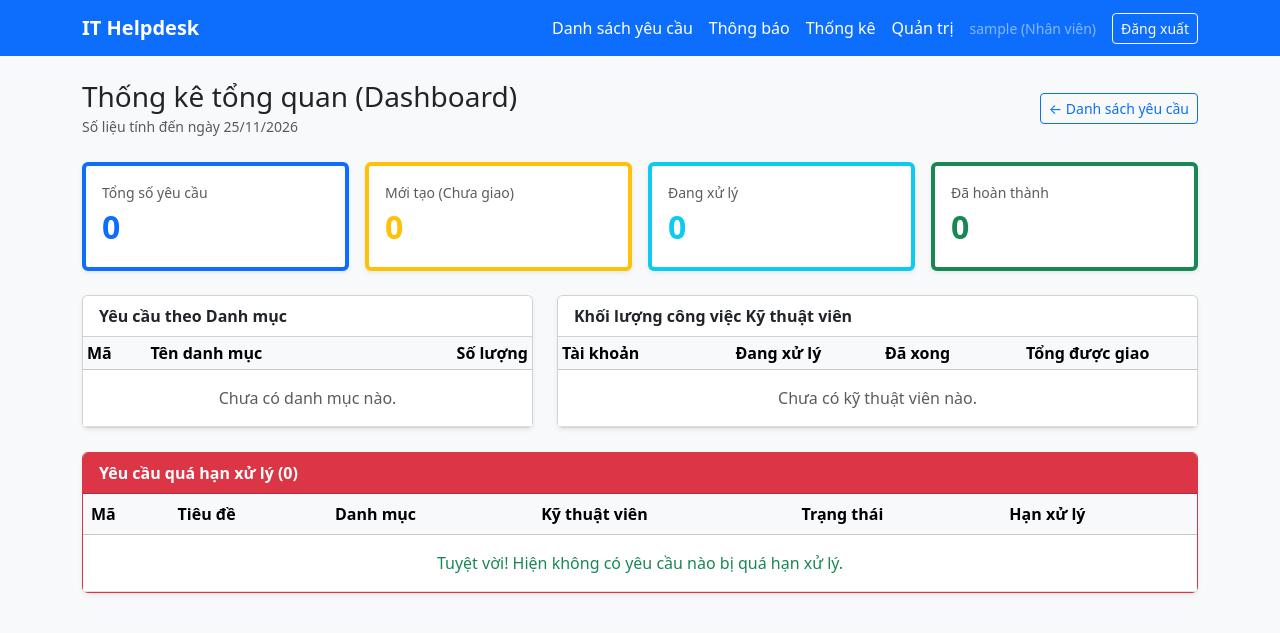
After one commit to 2511063092-stack/helpdesk-web-project, a Django app: page /dashboard/ in a window 1280 px wide. The commit adds this page. Shown: the top 633 px of the page. Run offline with Django 5.2, Linux system fonts and the light colour scheme; the visitor is signed in with stand-in values (Sample User, id 1); data comes from the database, SQL or seed files in the repository; data that the repository does not hold is empty.

Commit message:
Dashboard thong ke va canh bao qua han

```diff
--- a/config/settings.py
+++ b/config/settings.py
@@ -68,6 +68,8 @@ TEMPLATES = [
                 'django.template.context_processors.request',
                 'django.contrib.auth.context_processors.auth',
                 'django.contrib.messages.context_processors.messages',
+                # Tự động bơm biến unread_notifications_count vào mọi file HTML
+                'helpdesk.context_processors.unread_notifications',
             ],
         },
     },
--- a/helpdesk/templates/helpdesk/base.html
+++ b/helpdesk/templates/helpdesk/base.html
@@ -22,6 +22,10 @@
                             <span class="badge rounded-pill bg-danger">{{ unread_notifications_count }}</span>
                         {% endif %}
                     </a>
+                    <!-- Chỉ Quản lý hoặc Superuser mới thấy menu Thống kê -->
+                    {% if user.is_superuser or user.role == 'MANAGER' %}
+                        <a class="nav-link text-white" href="{% url 'dashboard' %}">Thống kê</a>
+                    {% endif %}
                     {% if user.is_staff %}
                         <a class="nav-link text-white" href="/admin/">Quản trị</a>
                     {% endif %}
--- /dev/null
+++ b/helpdesk/templates/helpdesk/dashboard.html
@@ -0,0 +1,168 @@
+{% extends 'helpdesk/base.html' %}
+
+{% block title %}Thống kê tổng quan - IT Helpdesk{% endblock %}
+
+{% block content %}
+<div class="d-flex justify-content-between align-items-center mb-4">
+    <div>
+        <h3 class="mb-0">Thống kê tổng quan (Dashboard)</h3>
+        <small class="text-muted">Số liệu tính đến ngày {{ today|date:"d/m/Y" }}</small>
+    </div>
+    <a href="{% url 'ticket_list' %}" class="btn btn-outline-primary btn-sm">
+        &larr; Danh sách yêu cầu
+    </a>
+</div>
+
+<!-- Hàng 1: 4 thẻ chỉ số KPI -->
+<div class="row g-3 mb-4">
+    <div class="col-6 col-md-3">
+        <div class="card shadow-sm border-start border-primary border-4 h-100">
+            <div class="card-body">
+                <div class="text-muted small">Tổng số yêu cầu</div>
+                <div class="fs-2 fw-bold text-primary">{{ stats.total }}</div>
+            </div>
+        </div>
+    </div>
+
+    <div class="col-6 col-md-3">
+        <div class="card shadow-sm border-start border-warning border-4 h-100">
+            <div class="card-body">
+                <div class="text-muted small">Mới tạo (Chưa giao)</div>
+                <div class="fs-2 fw-bold text-warning">{{ stats.new }}</div>
+            </div>
+        </div>
+    </div>
+
+    <div class="col-6 col-md-3">
+        <div class="card shadow-sm border-start border-info border-4 h-100">
+            <div class="card-body">
+                <div class="text-muted small">Đang xử lý</div>
+                <div class="fs-2 fw-bold text-info">{{ stats.in_progress }}</div>
+            </div>
+        </div>
+    </div>
+
+    <div class="col-6 col-md-3">
+        <div class="card shadow-sm border-start border-success border-4 h-100">
+            <div class="card-body">
+                <div class="text-muted small">Đã hoàn thành</div>
+                <div class="fs-2 fw-bold text-success">{{ stats.done }}</div>
+            </div>
+        </div>
+    </div>
+</div>
+
+<!-- Hàng 2: Thống kê theo Danh mục và Kỹ thuật viên -->
+<div class="row g-4 mb-4">
+    <div class="col-md-5">
+        <div class="card shadow-sm h-100">
+            <div class="card-header bg-white fw-semibold">Yêu cầu theo Danh mục</div>
+            <div class="table-responsive">
+                <table class="table table-sm table-hover align-middle mb-0">
+                    <thead class="table-light">
+                        <tr>
+                            <th>Mã</th>
+                            <th>Tên danh mục</th>
+                            <th class="text-end">Số lượng</th>
+                        </tr>
+                    </thead>
+                    <tbody>
+                        {% for cat in by_category %}
+                        <tr>
+                            <td class="fw-semibold">{{ cat.code }}</td>
+                            <td>{{ cat.name }}</td>
+                            <td class="text-end">
+                                <span class="badge bg-primary rounded-pill">{{ cat.ticket_count }}</span>
+                            </td>
+                        </tr>
+                        {% empty %}
+                        <tr>
+                            <td colspan="3" class="text-center text-muted py-3">Chưa có danh mục nào.</td>
+                        </tr>
+                        {% endfor %}
+                    </tbody>
+                </table>
+            </div>
+        </div>
+    </div>
+
+    <div class="col-md-7">
+        <div class="card shadow-sm h-100">
+            <div class="card-header bg-white fw-semibold">Khối lượng công việc Kỹ thuật viên</div>
+            <div class="table-responsive">
+                <table class="table table-sm table-hover align-middle mb-0">
+                    <thead class="table-light">
+                        <tr>
+                            <th>Tài khoản</th>
+                            <th class="text-center">Đang xử lý</th>
+                            <th class="text-center">Đã xong</th>
+                            <th class="text-center">Tổng được giao</th>
+                        </tr>
+                    </thead>
+                    <tbody>
+                        {% for tech in by_tech %}
+                        <tr>
+                            <td class="fw-semibold">{{ tech.username }}</td>
+                            <td class="text-center">
+                                <span class="badge bg-warning text-dark">{{ tech.open_assigned }}</span>
+                            </td>
+                            <td class="text-center">
+                                <span class="badge bg-success">{{ tech.done_assigned }}</span>
+                            </td>
+                            <td class="text-center fw-bold">{{ tech.total_assigned }}</td>
+                        </tr>
+                        {% empty %}
+                        <tr>
+                            <td colspan="4" class="text-center text-muted py-3">Chưa có kỹ thuật viên nào.</td>
+                        </tr>
+                        {% endfor %}
+                    </tbody>
+                </table>
+            </div>
+        </div>
+    </div>
+</div>
+
+<!-- Hàng 3: Cảnh báo các yêu cầu quá hạn xử lý -->
+<div class="card shadow-sm border-danger">
+    <div class="card-header bg-danger text-white fw-semibold">
+        Yêu cầu quá hạn xử lý ({{ overdue_tickets|length }})
+    </div>
+    <div class="table-responsive">
+        <table class="table table-hover align-middle mb-0">
+            <thead class="table-light">
+                <tr>
+                    <th>Mã</th>
+                    <th>Tiêu đề</th>
+                    <th>Danh mục</th>
+                    <th>Kỹ thuật viên</th>
+                    <th>Trạng thái</th>
+                    <th>Hạn xử lý</th>
+                </tr>
+            </thead>
+            <tbody>
+                {% for ticket in overdue_tickets %}
+                <tr>
+                    <td class="fw-bold">
+                        <a href="{% url 'ticket_detail' ticket.pk %}" class="text-decoration-none">
+                            {{ ticket.code }}
+                        </a>
+                    </td>
+                    <td>{{ ticket.title }}</td>
+                    <td>{{ ticket.category.name }}</td>
+                    <td>{{ ticket.assigned_to.username|default:"Chưa giao" }}</td>
+                    <td><span class="badge bg-secondary">{{ ticket.get_status_display }}</span></td>
+                    <td class="text-danger fw-semibold">{{ ticket.due_date|date:"d/m/Y" }}</td>
+                </tr>
+                {% empty %}
+                <tr>
+                    <td colspan="6" class="text-center text-success py-3">
+                        Tuyệt vời! Hiện không có yêu cầu nào bị quá hạn xử lý.
+                    </td>
+                </tr>
+                {% endfor %}
+            </tbody>
+        </table>
+    </div>
+</div>
+{% endblock %}
--- a/helpdesk/urls.py
+++ b/helpdesk/urls.py
@@ -22,4 +22,6 @@ urlpatterns = [
     path('notifications/', views.notification_list, name='notification_list'),
     path('notifications/<int:pk>/read/', views.notification_read, name='notification_read'),
     path('notifications/read-all/', views.notification_mark_all_read, name='notification_mark_all_read'),
+    # Trang thống kê tổng quan cho Quản lý
+    path('dashboard/', views.dashboard, name='dashboard'),
 ]
--- a/helpdesk/views.py
+++ b/helpdesk/views.py
@@ -1,10 +1,10 @@
 from django.contrib import messages
 from django.contrib.auth.decorators import login_required
 from django.core.exceptions import PermissionDenied
-from django.db.models import Q
+from django.db.models import Q, Count
 from django.shortcuts import get_object_or_404, redirect, render
 from django.views.decorators.http import require_POST
-
+from django.utils import timezone
 from .forms import TicketCreateForm, TicketUpdateForm
 from .models import Notification, Ticket, TicketHistory, User, Category
 
@@ -217,3 +217,74 @@ def notification_mark_all_read(request):
 
     messages.success(request, 'Đã đánh dấu tất cả thông báo là đã đọc.')
     return redirect('notification_list')
+
+@login_required
+def dashboard(request):
+    """Trang thống kê tổng quan hệ thống (chỉ dành cho Quản lý / Superuser)."""
+    # Lớp bảo vệ Backend: chặn Nhân viên và Kỹ thuật viên gõ thẳng URL /dashboard/
+    if not _is_manager(request.user):
+        raise PermissionDenied('Chỉ Quản lý mới có quyền xem trang thống kê.')
+
+    # 1. Tính 4 chỉ số tổng quan (KPI) trong đúng 1 câu truy vấn SQL
+    stats = Ticket.objects.aggregate(
+        total=Count('id'),
+        new=Count('id', filter=Q(status=Ticket.Status.NEW)),
+        in_progress=Count(
+            'id',
+            filter=Q(status__in=[Ticket.Status.ASSIGNED, Ticket.Status.IN_PROGRESS]),
+        ),
+        done=Count(
+            'id',
+            filter=Q(status__in=[Ticket.Status.RESOLVED, Ticket.Status.CLOSED]),
+        ),
+    )
+
+    # 2. Đếm số lượng yêu cầu theo từng Danh mục (dùng related_name='tickets')
+    by_category = Category.objects.annotate(
+        ticket_count=Count('tickets')
+    ).order_by('-ticket_count')
+
+    # 3. Thống kê khối lượng công việc theo từng Kỹ thuật viên / Quản lý
+    by_tech = (
+        User.objects.filter(role__in=[User.Role.TECH, User.Role.MANAGER])
+        .annotate(
+            total_assigned=Count('assigned_tickets'),
+            open_assigned=Count(
+                'assigned_tickets',
+                filter=Q(
+                    assigned_tickets__status__in=[
+                        Ticket.Status.ASSIGNED,
+                        Ticket.Status.IN_PROGRESS,
+                    ]
+                ),
+            ),
+            done_assigned=Count(
+                'assigned_tickets',
+                filter=Q(
+                    assigned_tickets__status__in=[
+                        Ticket.Status.RESOLVED,
+                        Ticket.Status.CLOSED,
+                    ]
+                ),
+            ),
+        )
+        .order_by('-open_assigned', '-total_assigned')
+    )
+
+    # 4. Lọc các phiếu quá hạn (hạn xử lý < hôm nay và chưa Giải quyết / Đóng)
+    today = timezone.localdate()
+    overdue_tickets = (
+        Ticket.objects.select_related('category', 'assigned_to')
+        .filter(due_date__lt=today)
+        .exclude(status__in=[Ticket.Status.RESOLVED, Ticket.Status.CLOSED])
+        .order_by('due_date')
+    )
+
+    context = {
+        'stats': stats,
+        'by_category': by_category,
+        'by_tech': by_tech,
+        'overdue_tickets': overdue_tickets,
+        'today': today,
+    }
+    return render(request, 'helpdesk/dashboard.html', context)
```
